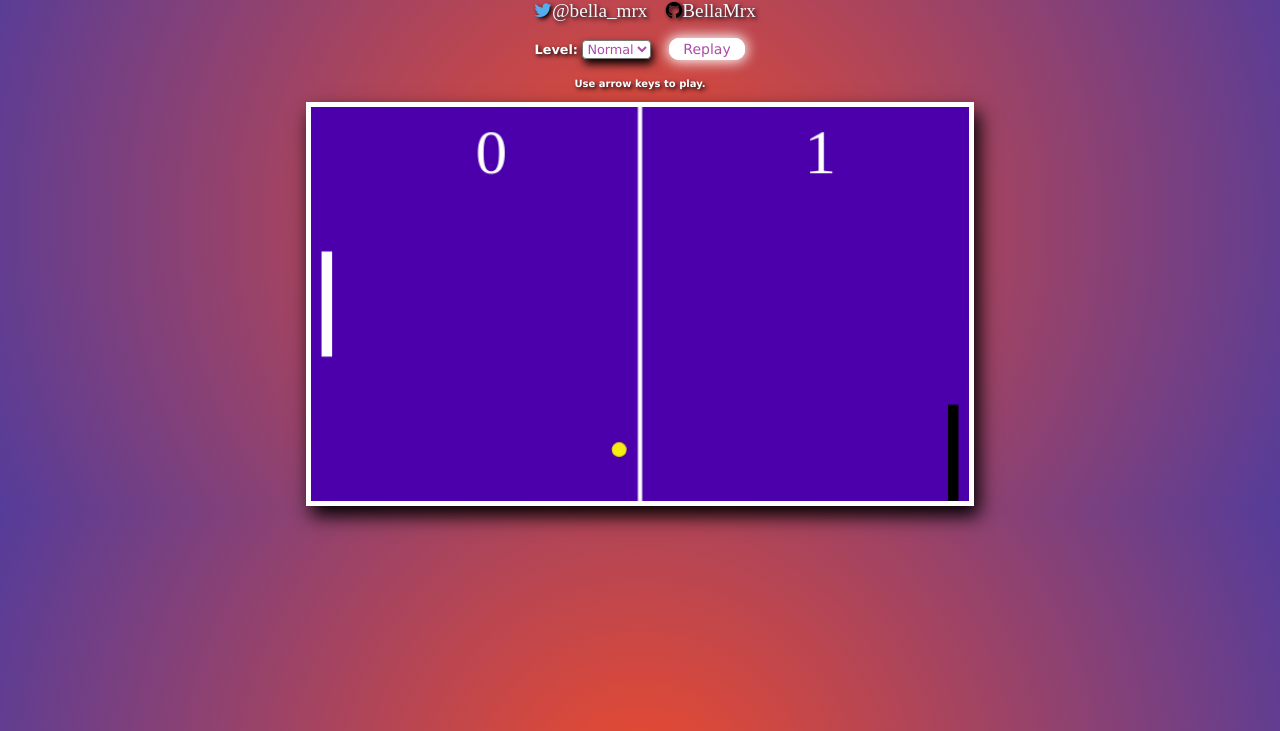
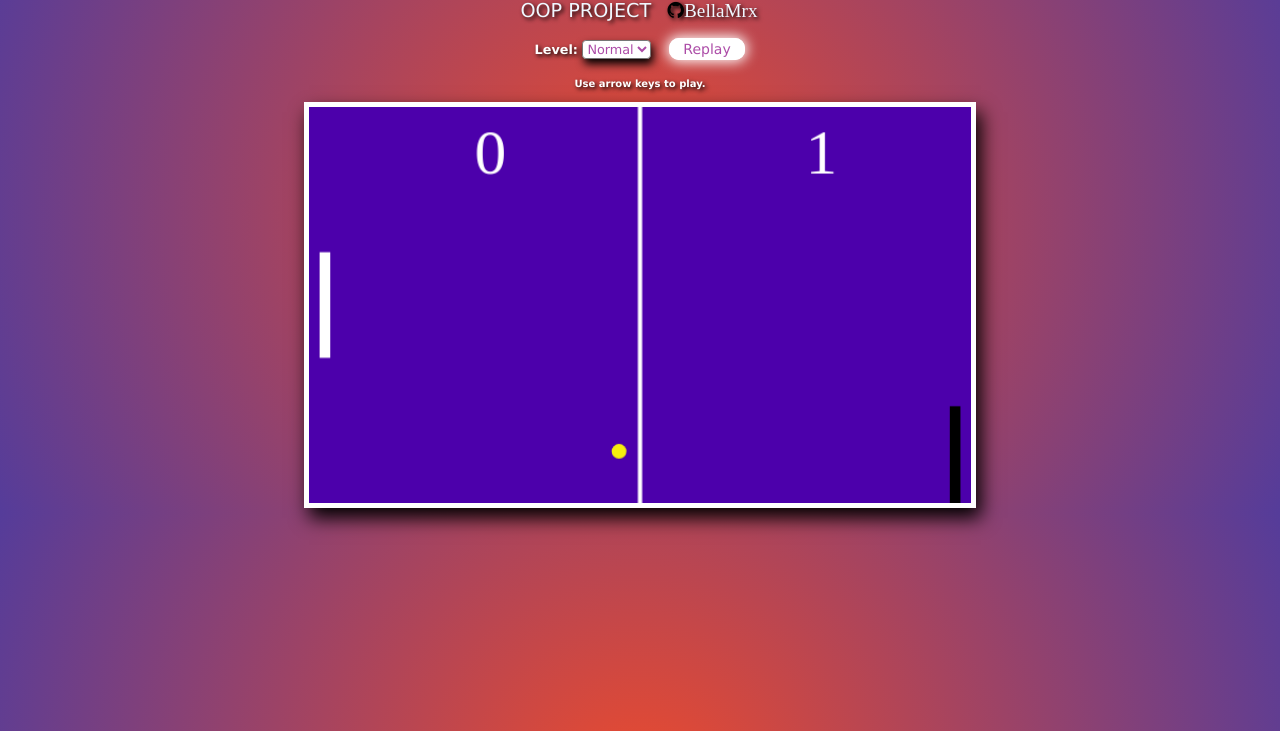
Before and after one commit to ranataimoor067/Ping-Pong, a plain HTML site: page index.html in a window 1280 px wide. Shown: the part 69-800 px from the top of the page. Drawn offline with nearby package versions, Linux system fonts and the light colour scheme.

Commit message:
Update index.html

```diff
--- a/index.html
+++ b/index.html
@@ -14,7 +14,7 @@
 		<div class="row">
 			<div class="col-sm-12">
 				<h1 class="headline">Ping Pong</h1>
-				<a href="https://twitter.com/bella_mrx" class="fa fa-twitter"><span class="link">@bella_mrx</span></a>
+				<a ><span class="link">OOP PROJECT</span></a>
 				<a href="https://github.com/BellaMrx" class="fa fa-github"><span class="link">BellaMrx</span></a>
 			</div>
 			<div class="col-sm-12">
```
